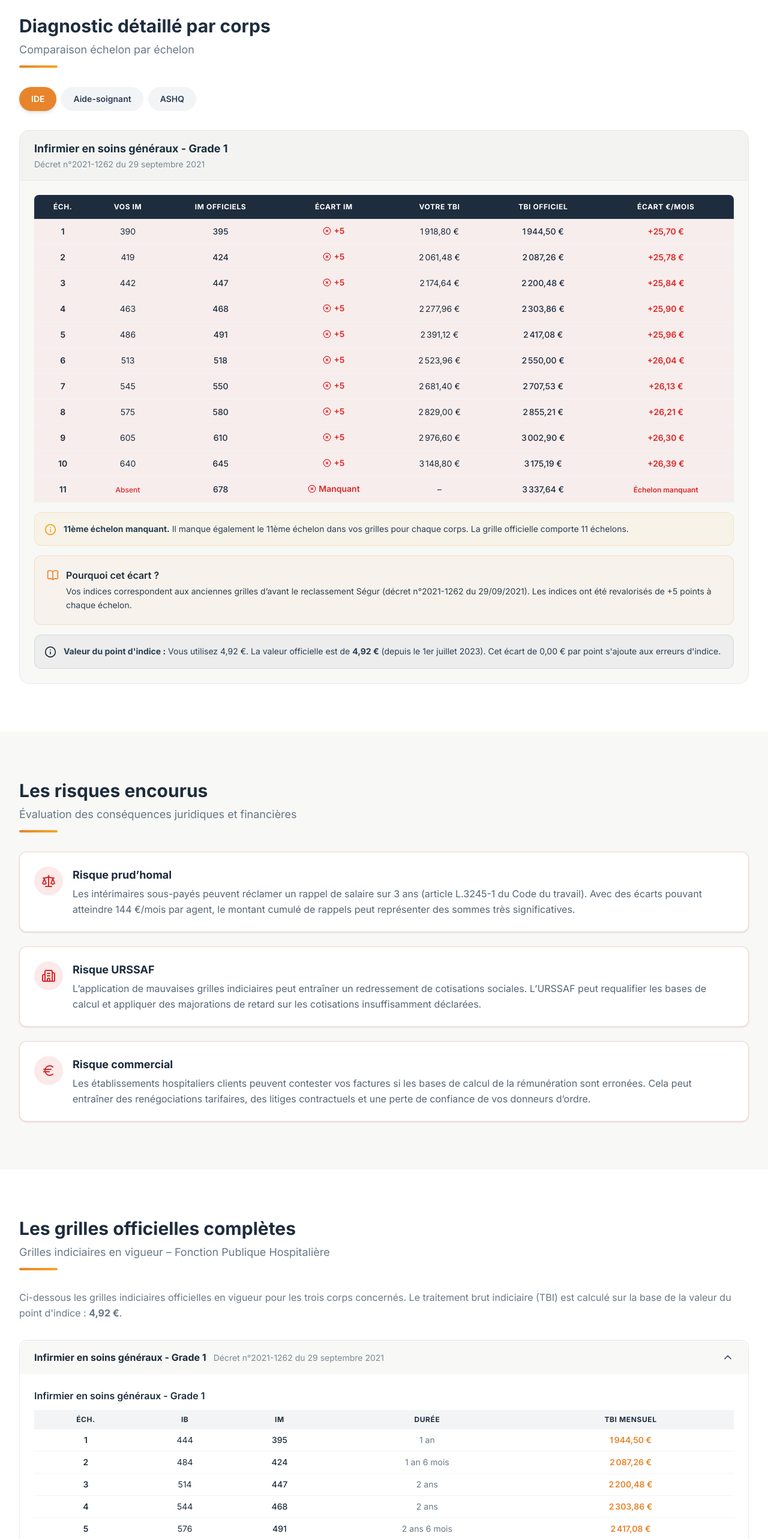
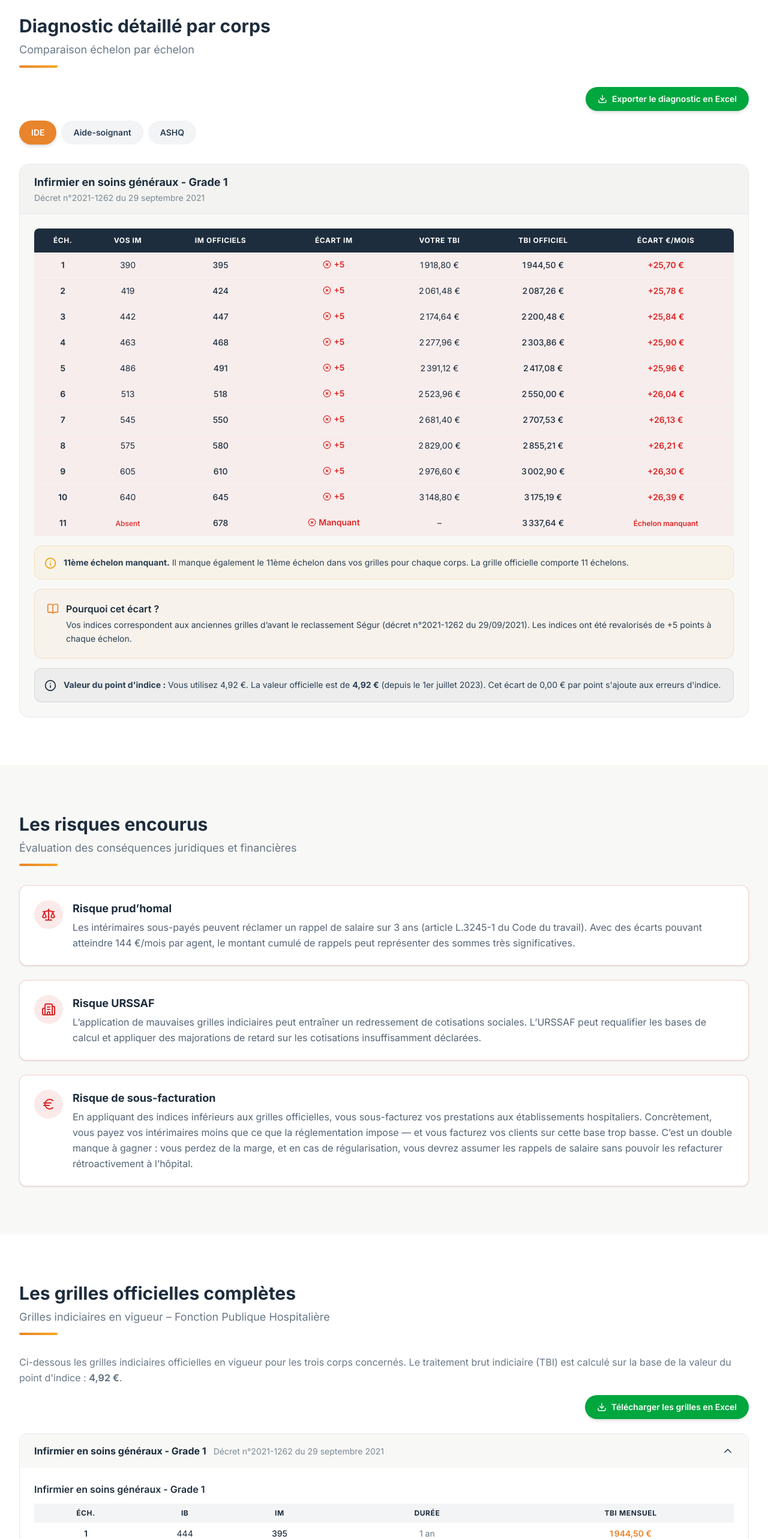
Before and after one commit to scoly-oss/grilles-interim-diagnostic, a Next.js app: page / in a window 1280 px wide. Shown: the part 1394-3960 px from the top of the page at 60% size. Built offline with nearby package versions, Linux system fonts and the light colour scheme.

Commit message:
feat: export Excel + contacts DAIRIA + risque sous-facturation + pédagogie

```diff
--- a/package.json
+++ b/package.json
@@ -12,7 +12,8 @@
     "lucide-react": "^1.6.0",
     "next": "16.2.1",
     "react": "19.2.4",
-    "react-dom": "19.2.4"
+    "react-dom": "19.2.4",
+    "xlsx": "^0.18.5"
   },
   "devDependencies": {
     "@tailwindcss/postcss": "^4",
--- a/src/app/page.tsx
+++ b/src/app/page.tsx
@@ -1,6 +1,7 @@
 "use client";
 
 import { useState } from "react";
+import * as XLSX from "xlsx";
 import {
   AlertTriangle,
   CheckCircle,
@@ -21,6 +22,7 @@ import {
   Moon,
   CalendarDays,
   Percent,
+  Download,
 } from "lucide-react";
 
 /* ─────────────────────────── CONSTANTS ─────────────────────────── */
@@ -175,6 +177,97 @@ const CORPS: CorpsConfig[] = [
     decree: "Décrets successifs de revalorisation du minimum de traitement",
   },
 ];
+
+/* ─────────────────────────── EXPORT EXCEL ─────────────────────────── */
+
+function exportDiagnosticExcel() {
+  const wb = XLSX.utils.book_new();
+
+  CORPS.forEach((corps) => {
+    // eslint-disable-next-line @typescript-eslint/no-explicit-any
+    const rows: any[][] = [
+      ["DIAGNOSTIC - " + corps.label, "", "", "", "", "", ""],
+      ["Valeur du point officielle:", POINT_OFFICIEL, "", "Valeur utilisée par le client:", POINT_CLIENT],
+      [],
+      ["Échelon", "Votre IM", "IM officiel", "Écart IM", "Votre TBI (€)", "TBI officiel (€)", "Écart (€/mois)"],
+    ];
+
+    const maxLen = Math.max(corps.client.length, corps.officiel.length);
+    for (let i = 0; i < maxLen; i++) {
+      const c = corps.client[i];
+      const o = corps.officiel[i];
+      if (c && o) {
+        rows.push([i + 1, c.im, o.im, c.im - o.im, Math.round(c.tbi * 100) / 100, Math.round(o.tbi * 100) / 100, Math.round((c.tbi - o.tbi) * 100) / 100]);
+      } else if (o) {
+        rows.push([i + 1, "MANQUANT", o.im, "", "", Math.round(o.tbi * 100) / 100, ""]);
+      }
+    }
+
+    rows.push([], ["Explication:", corps.explanation]);
+    rows.push(["Décret de référence:", corps.decree]);
+
+    const ws = XLSX.utils.aoa_to_sheet(rows);
+    ws["!cols"] = [{ wch: 10 }, { wch: 12 }, { wch: 12 }, { wch: 10 }, { wch: 14 }, { wch: 14 }, { wch: 14 }];
+    XLSX.utils.book_append_sheet(wb, ws, corps.label.substring(0, 31));
+  });
+
+  CORPS.forEach((corps) => {
+    // eslint-disable-next-line @typescript-eslint/no-explicit-any
+    const rows: any[][] = [
+      ["GRILLE OFFICIELLE - " + corps.fullLabel],
+      ["Valeur du point d'indice: " + POINT_OFFICIEL + " € (au 01/07/2023)"],
+      [],
+      ["Échelon", "Indice brut (IB)", "Indice majoré (IM)", "Durée", "TBI mensuel (€)"],
+    ];
+    corps.officiel.forEach((o) => {
+      rows.push([o.ech, o.ib, o.im, o.duree, Math.round(o.tbi * 100) / 100]);
+    });
+    const ws = XLSX.utils.aoa_to_sheet(rows);
+    ws["!cols"] = [{ wch: 10 }, { wch: 16 }, { wch: 16 }, { wch: 12 }, { wch: 16 }];
+    XLSX.utils.book_append_sheet(wb, ws, "Officiel " + corps.label.substring(0, 21));
+  });
+
+  // eslint-disable-next-line @typescript-eslint/no-explicit-any
+  const primesRows: any[][] = [
+    ["PRIMES ET INDEMNITÉS OBLIGATOIRES - FPH"],
+    [],
+    ["Prime", "Montant", "Base de calcul", "Référence légale"],
+    ["CTI (Prime Ségur)", "241,22 €/mois", "49 points × 4,92278 €", "Décret 2020-1152"],
+    ["Prime de nuit", "25% du traitement horaire", "Par heure entre 21h et 6h", "Décret 2023-1238"],
+    ["IDJF (Dimanches/Fériés)", "60 €/jour", "Forfaitaire pour 8h", "Décret 2021-1411"],
+    ["IFM (Intérim)", "10% du brut total", "Code du travail L.1251-32", "IDCC 1413"],
+    ["ICCP (Intérim)", "10% du (brut + IFM)", "Code du travail L.1251-19", "IDCC 1413"],
+  ];
+  const wsPrimes = XLSX.utils.aoa_to_sheet(primesRows);
+  wsPrimes["!cols"] = [{ wch: 24 }, { wch: 22 }, { wch: 30 }, { wch: 22 }];
+  XLSX.utils.book_append_sheet(wb, wsPrimes, "Primes FPH");
+
+  XLSX.writeFile(wb, "diagnostic_grilles_remuneration_DAIRIA.xlsx");
+}
+
+function exportGrillesExcel() {
+  const wb = XLSX.utils.book_new();
+
+  CORPS.forEach((corps) => {
+    // eslint-disable-next-line @typescript-eslint/no-explicit-any
+    const rows: any[][] = [
+      [corps.fullLabel + " - Grille officielle en vigueur"],
+      ["Source : décrets publiés au Journal Officiel"],
+      ["Valeur du point d'indice : " + POINT_OFFICIEL + " € (arrêté du 13/07/2023)"],
+      ["Décret d'échelonnement : " + corps.decree],
+      [],
+      ["Échelon", "Indice brut (IB)", "Indice majoré (IM)", "Durée dans l'échelon", "Traitement brut mensuel (€)"],
+    ];
+    corps.officiel.forEach((o) => {
+      rows.push([o.ech, o.ib, o.im, o.duree, Math.round(o.tbi * 100) / 100]);
+    });
+    const ws = XLSX.utils.aoa_to_sheet(rows);
+    ws["!cols"] = [{ wch: 10 }, { wch: 16 }, { wch: 18 }, { wch: 20 }, { wch: 26 }];
+    XLSX.utils.book_append_sheet(wb, ws, corps.label.substring(0, 31));
+  });
+
+  XLSX.writeFile(wb, "grilles_officielles_FPH_2026_DAIRIA.xlsx");
+}
 
 /* ─────────────────────────── NAV ─────────────────────────── */
 
@@ -605,8 +698,18 @@ export default function Page() {
       >
         <div className="max-w-7xl mx-auto px-4 sm:px-6 lg:px-8">
           <SectionTitle subtitle="Comparaison échelon par échelon">
-            Diagnostic d&eacute;taill&eacute; par corps
+            Diagnostic détaillé par corps
           </SectionTitle>
+
+          <div className="flex justify-end mb-4">
+            <button
+              onClick={exportDiagnosticExcel}
+              className="inline-flex items-center gap-2 px-5 py-2.5 rounded-full bg-green-600 text-white text-sm font-semibold hover:bg-green-700 transition-all shadow-md hover:shadow-lg"
+            >
+              <Download className="w-4 h-4" />
+              Exporter le diagnostic en Excel
+            </button>
+          </div>
 
           {/* Tabs */}
           <div className="flex gap-2 mb-8 flex-wrap">
@@ -702,8 +805,8 @@ export default function Page() {
             />
             <RiskCard
               icon={Euro}
-              title="Risque commercial"
-              description="Les établissements hospitaliers clients peuvent contester vos factures si les bases de calcul de la rémunération sont erronées. Cela peut entraîner des renégociations tarifaires, des litiges contractuels et une perte de confiance de vos donneurs d’ordre."
+              title="Risque de sous-facturation"
+              description="En appliquant des indices inférieurs aux grilles officielles, vous sous-facturez vos prestations aux établissements hospitaliers. Concrètement, vous payez vos intérimaires moins que ce que la réglementation impose — et vous facturez vos clients sur cette base trop basse. C’est un double manque à gagner : vous perdez de la marge, et en cas de régularisation, vous devrez assumer les rappels de salaire sans pouvoir les refacturer rétroactivement à l’hôpital."
             />
           </div>
         </div>
@@ -716,12 +819,22 @@ export default function Page() {
             Les grilles officielles complètes
           </SectionTitle>
 
-          <p className="text-navy-light/70 mb-8 leading-relaxed">
+          <p className="text-navy-light/70 mb-4 leading-relaxed">
             Ci-dessous les grilles indiciaires officielles en vigueur pour les
-            trois corps concern&eacute;s. Le traitement brut indiciaire (TBI) est
-            calcul&eacute; sur la base de la valeur du point d&apos;indice :{" "}
+            trois corps concernés. Le traitement brut indiciaire (TBI) est
+            calculé sur la base de la valeur du point d&apos;indice :{" "}
             <strong>{fmt(POINT_OFFICIEL)} €</strong>.
           </p>
+
+          <div className="flex justify-end mb-6">
+            <button
+              onClick={exportGrillesExcel}
+              className="inline-flex items-center gap-2 px-5 py-2.5 rounded-full bg-green-600 text-white text-sm font-semibold hover:bg-green-700 transition-all shadow-md hover:shadow-lg"
+            >
+              <Download className="w-4 h-4" />
+              Télécharger les grilles en Excel
+            </button>
+          </div>
 
           <div className="space-y-4">
             {CORPS.map((corps) => (
@@ -984,14 +1097,14 @@ export default function Page() {
           </p>
           <div className="mt-8 flex flex-col sm:flex-row items-center justify-center gap-4">
             <a
-              href="mailto:contact@dairia-avocats.fr"
+              href="mailto:s.coly@dairia-avocats.com"
               className="inline-flex items-center gap-2 bg-gradient-to-r from-orange-primary to-orange-light text-white font-semibold px-8 py-3.5 rounded-full shadow-lg hover:shadow-xl transition-all hover:scale-105"
             >
               <Mail className="w-4 h-4" />
               Nous contacter
             </a>
             <a
-              href="tel:+33100000000"
+              href="tel:+33672422486"
               className="inline-flex items-center gap-2 border border-white/30 text-white font-semibold px-8 py-3.5 rounded-full hover:bg-white/10 transition-all"
             >
               <Phone className="w-4 h-4" />
```
Also changed, not shown: 1 other file (tests, documents, lock files or other folders).
